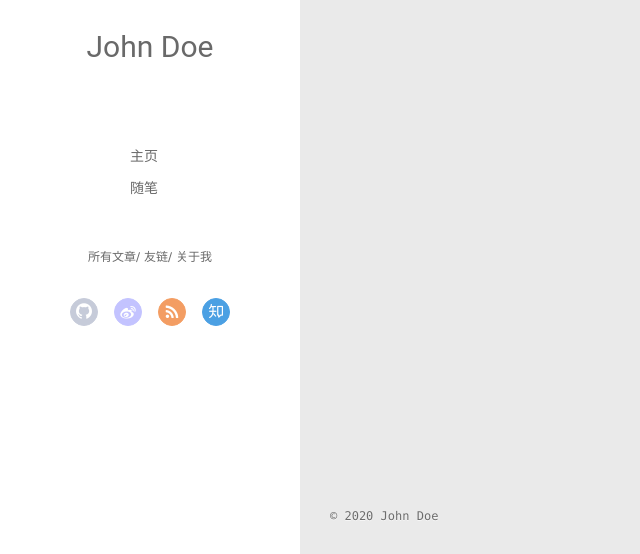
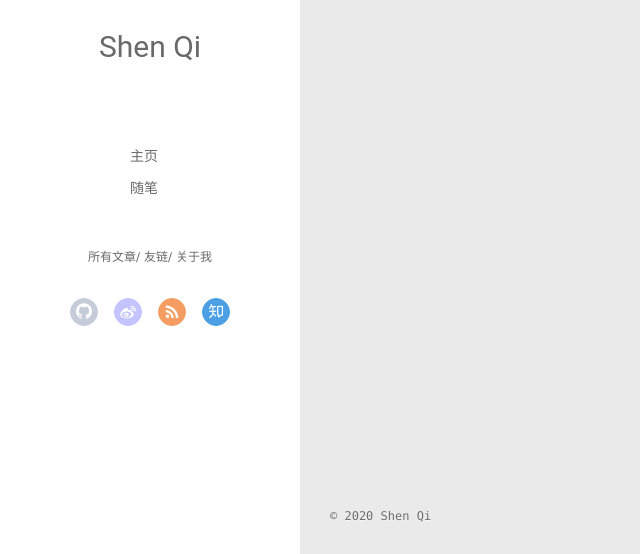
Before and after one commit to shenQQQ/shenQQQ.github.io, a plain HTML site: page archives/index.html in a window 1280 px wide. Shown: the part 243-797 px from the top of the page, 0-640 px from the left. Drawn offline with Linux system fonts and the light colour scheme; no server answers.

Commit message:
Site updated: 2020-07-17 19:08:57

```diff
--- a/archives/index.html
+++ b/archives/index.html
@@ -13,7 +13,7 @@
 <meta property="og:url" content="http://yoursite.com/archives/index.html">
 <meta property="og:site_name" content="Hexo">
 <meta property="og:locale" content="en_US">
-<meta property="article:author" content="John Doe">
+<meta property="article:author" content="Shen Qi">
 <meta name="twitter:card" content="summary">
 
     <link rel="alternative" href="/atom.xml" title="Hexo" type="application/atom+xml">
@@ -46,7 +46,7 @@
 			<img src="" class="js-avatar">
 		</a>
 		<hgroup>
-		  <h1 class="header-author"><a href="/">John Doe</a></h1>
+		  <h1 class="header-author"><a href="/">Shen Qi</a></h1>
 		</hgroup>
 
 
@@ -104,7 +104,7 @@
 				<img src="" class="js-avatar">
 			</div>
 			<hgroup>
-			  <h1 class="header-author js-header-author">John Doe</h1>
+			  <h1 class="header-author js-header-author">Shen Qi</h1>
 			</hgroup>
 
 
@@ -229,7 +229,7 @@
   <div class="outer">
     <div id="footer-info">
     	<div class="footer-left">
-    		&copy; 2020 John Doe
+    		&copy; 2020 Shen Qi
     	</div>
       	<div class="footer-right">
       		<a href="http://hexo.io/" target="_blank">Hexo</a>  Theme <a href="https://github.com/litten/hexo-theme-yilia" target="_blank">Yilia</a> by Litten
```
Also changed, not shown: 2020/07/17/hello-world/index.html (+4 -4 lines), 2020/07/17/我的第一篇博客/index.html (+4 -4 lines), archives/2020/07/index.html (+4 -4 lines), archives/2020/index.html (+4 -4 lines), index.html (+4 -4 lines).
